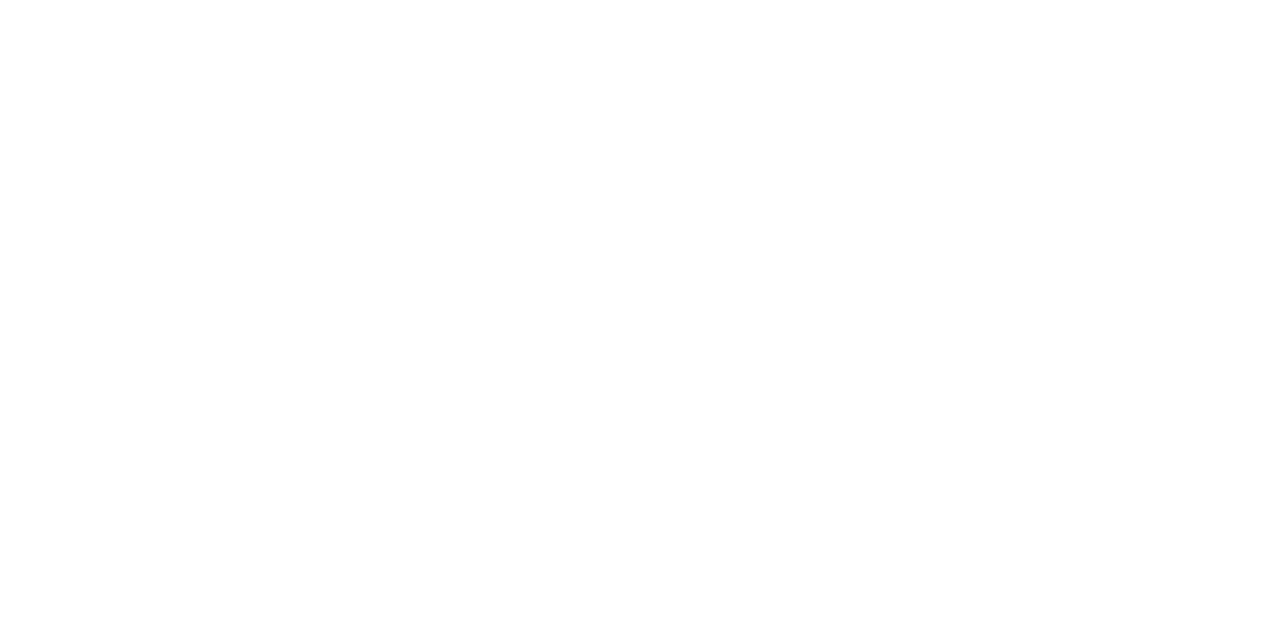
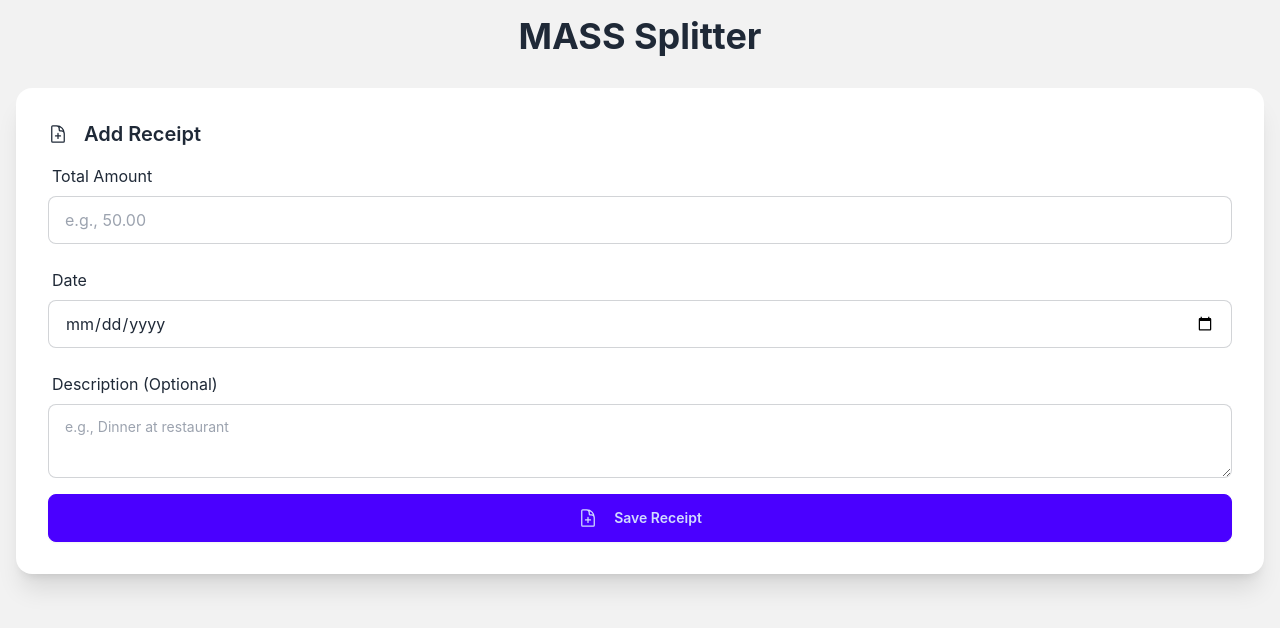
Before and after one commit to kxrai/digt2107-mass-splitter, a React (Create React App) app: page /split-bill in a window 1280 px wide. Before the commit this address had no page. Shown: the top 628 px of the page. Built offline with nearby package versions, Linux system fonts and the light colour scheme.

Commit message:
adds sienna's add receipt component

```diff
--- a/src/App.js
+++ b/src/App.js
@@ -9,6 +9,8 @@
 import SplitHistory from './pages/SplitHistory.js';
 import AddFriend from './pages/AddFriend.js';
 import CreateGroup from './pages/CreateGroup.js';
+import AddReceipt from './components/AddReceipt';
+import SplitBill from './pages/SplitBill.js';
 
 function HomeButton() {
   const navigate = useNavigate();
@@ -59,6 +61,7 @@
         <Route path="/split-history" element={<SplitHistory />} />
         <Route path="/add-friend" element={<AddFriend />} />
         <Route path="/create-group" element={<CreateGroup />} />
+        <Route path="/split-bill" element={<SplitBill />} />
       </Routes>
     </Router>
   );
--- /dev/null
+++ b/src/components/AddReceipt.js
@@ -0,0 +1,88 @@
+// src/components/AddReceipt.js
+import React, { useState } from 'react';
+import { DocumentPlusIcon } from '@heroicons/react/24/outline'; // Will need to change icon for a receipt icon instead
+import { v4 as uuidv4 } from 'uuid';
+
+function AddReceipt({ receipts, setReceipts }) {
+  const [receipt, setReceipt] = useState({ amount: '', date: '', description: '' });
+
+  const handleChange = (e) => {
+    const { name, value } = e.target;
+    setReceipt((prev) => ({ ...prev, [name]: value }));
+  };
+
+  const addReceipt = () => {
+    if (receipt.amount && receipt.date) {
+      setReceipts([
+        ...receipts,
+        {
+          id: uuidv4(),
+          amount: parseFloat(receipt.amount),
+          date: receipt.date,
+          description: receipt.description,
+        },
+      ]);
+      setReceipt({ amount: '', date: '', description: '' });
+    } else {
+      alert('Please enter both amount and date for the receipt.');
+    }
+  };
+
+  return (
+    <div className="card bg-base-100 shadow-xl">
+      <div className="card-body">
+        <h2 className="card-title flex items-center">
+          <DocumentPlusIcon className="h-5 w-5 mr-2" />
+          Add Receipt
+        </h2>
+        <div className="form-control">
+          <label className="label">Total Amount</label>
+          <input
+            type="number"
+            name="amount"
+            placeholder="e.g., 50.00"
+            value={receipt.amount}
+            onChange={handleChange}
+            className="input input-bordered mb-4"
+            required
+          />
+          <label className="label">Date</label>
+          <input
+            type="date"
+            name="date"
+            value={receipt.date}
+            onChange={handleChange}
+            className="input input-bordered mb-4"
+            required
+          />
+          <label className="label">Description (Optional)</label>
+          <textarea
+            name="description"
+            placeholder="e.g., Dinner at restaurant"
+            value={receipt.description}
+            onChange={handleChange}
+            className="textarea textarea-bordered mb-4"
+          />
+          <button className="btn btn-primary" onClick={addReceipt}>
+            <DocumentPlusIcon className="h-5 w-5 mr-2" />
+            Save Receipt
+          </button>
+        </div>
+        {receipts.length > 0 && (
+          <div className="mt-4">
+            <h3 className="font-bold">Current Receipts:</h3>
+            <ul className="list-disc list-inside">
+              {receipts.map((receiptItem) => (
+                <li key={receiptItem.id}>
+                  ${receiptItem.amount.toFixed(2)} on {receiptItem.date} - {receiptItem.description}
+                </li>
+              ))}
+            </ul>
+          </div>
+        )}
+      </div>
+    </div>
+  );
+}
+
+export default AddReceipt;
--- a/src/pages/HomePage.js
+++ b/src/pages/HomePage.js
@@ -120,7 +120,7 @@
         </Link>
 
         {/* Create Group Icon */}
-        <Link to="/scan-receipt" className="text-gray-700">
+        <Link to="/split-bill" className="text-gray-700">
           <svg xmlns="http://www.w3.org/2000/svg" fill="none" viewBox="0 0 24 24" strokeWidth="1.5" stroke="currentColor" className="w-6 h-6">
             <path strokeLinecap="round" strokeLinejoin="round" d="M12 9v6m3-3H9m12 0a9 9 0 1 1-18 0 9 9 0 0 1 18 0Z" />
           </svg>
--- /dev/null
+++ b/src/pages/SplitBill.js
@@ -0,0 +1,25 @@
+// src/App.js
+import React, { useState } from 'react';
+import BillEntry from '../components/BillEntry';
+import PartyMembers from '../components/PartyMembers';
+import BillSplitter from '../components/BillSplitter';
+import SplitResult from '../components/SplitResult';
+import AddReceipt from '../components/AddReceipt'; // Import only
+
+function App() {
+  const [splitResult, setSplitResult] = useState(null);
+  const [receipts, setReceipts] = useState([]);
+
+  return (
+    <div className="min-h-screen bg-base-200">
+      <div className="container mx-auto p-4">
+        <h1 className="text-4xl font-bold text-center mb-8">MASS Splitter</h1>
+        <div className="mb-8">
+          <AddReceipt receipts={receipts} setReceipts={setReceipts} />
+        </div>
+      </div>
+    </div>
+  );
+}
+
+export default App;
```
